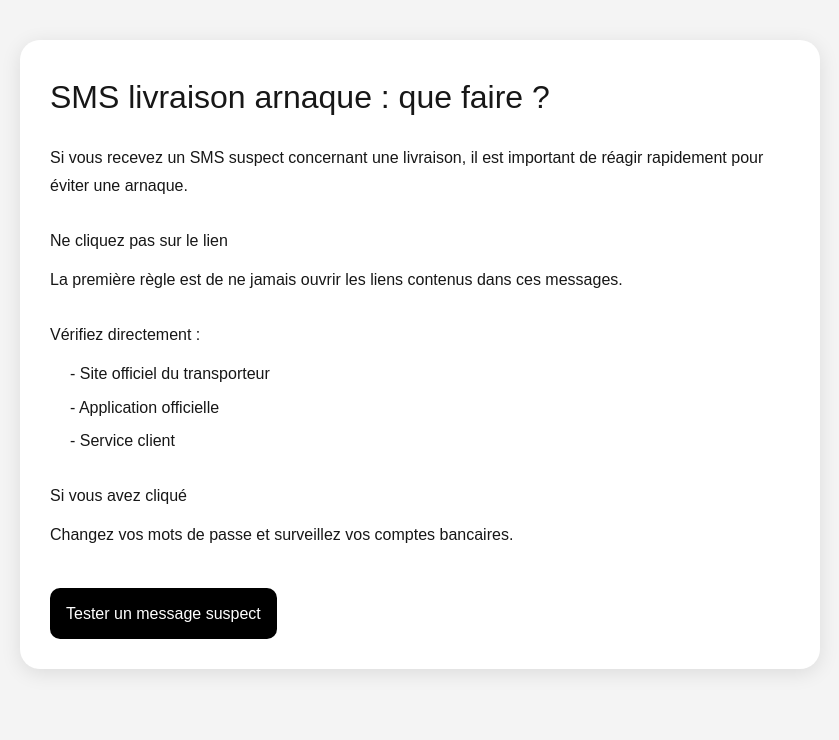
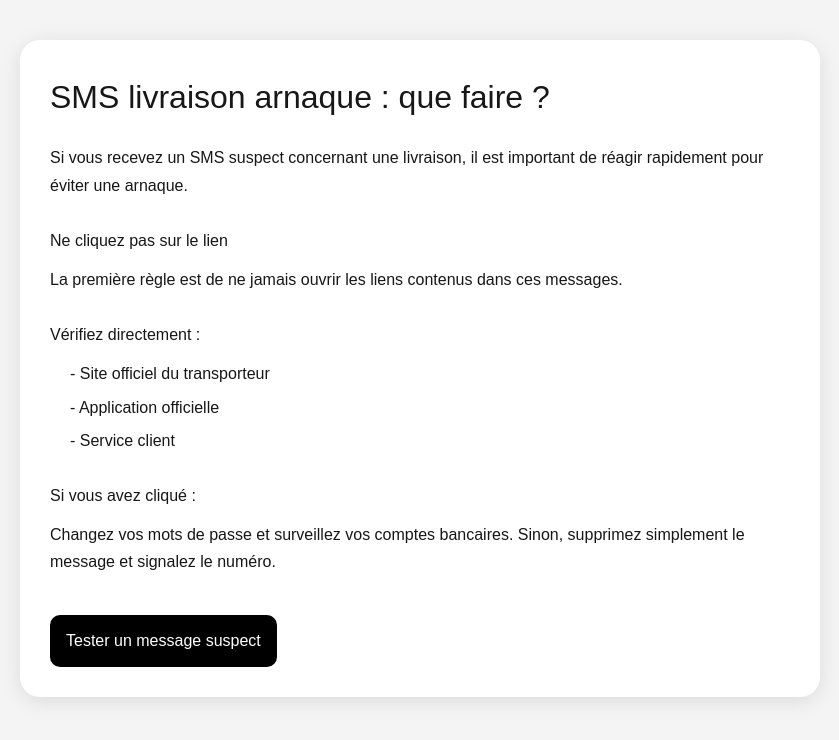
Before and after one commit to Lololipopp/arnaque-sms, a Next.js app: page /arnaque-livraison-quefaire in a window 1280 px wide. Shown: the top 740 px of the page, without its empty margins (220-1059 px from the left). Built offline with nearby package versions, Linux system fonts and the light colour scheme.

Commit message:
Update pages

```diff
--- a/app/arnaque-livraison-quefaire/page.tsx
+++ b/app/arnaque-livraison-quefaire/page.tsx
@@ -29,9 +29,9 @@ export default function Page() {
           <li>- Service client</li>
         </ul>
 
-        <h2>Si vous avez cliqué</h2>
+        <h2>Si vous avez cliqué :</h2>
         <p>
-          Changez vos mots de passe et surveillez vos comptes bancaires.
+          Changez vos mots de passe et surveillez vos comptes bancaires. Sinon, supprimez simplement le message et signalez le numéro.
         </p>
 
       </main>
```
